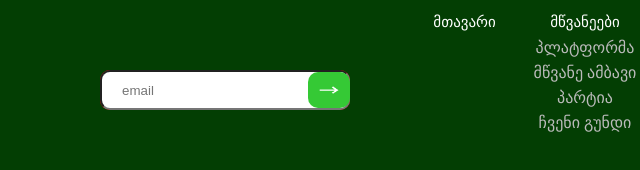
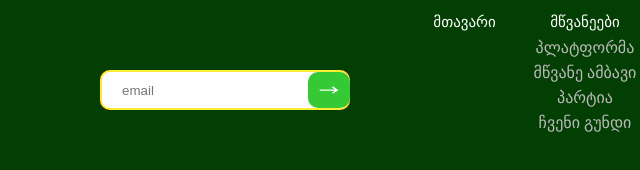
Before and after one commit to archil-lebanidze/first-page, a plain HTML site: page index.html in a window 1280 px wide. Shown: the part 3875-4045 px from the top of the page, 28-668 px from the left. Drawn offline with Linux system fonts and the light colour scheme.

Commit message:
Add files via upload
19112021/3

```diff
--- a/styles.css
+++ b/styles.css
@@ -593,7 +593,15 @@ form input:focus{
   width: 100%;
   height: 100%;
   position: absolute;
+  outline: none;
+  border:2px solid #FFE600CC;
   border-radius: 10px;
+}
+.mail-box input:hover{
+  border:4px solid #FFE600CC;
+}
+.mail-box input:focus{
+  border:4px solid #FFE600CC;
 }
 .mail-send{
   width: 17%;
```
